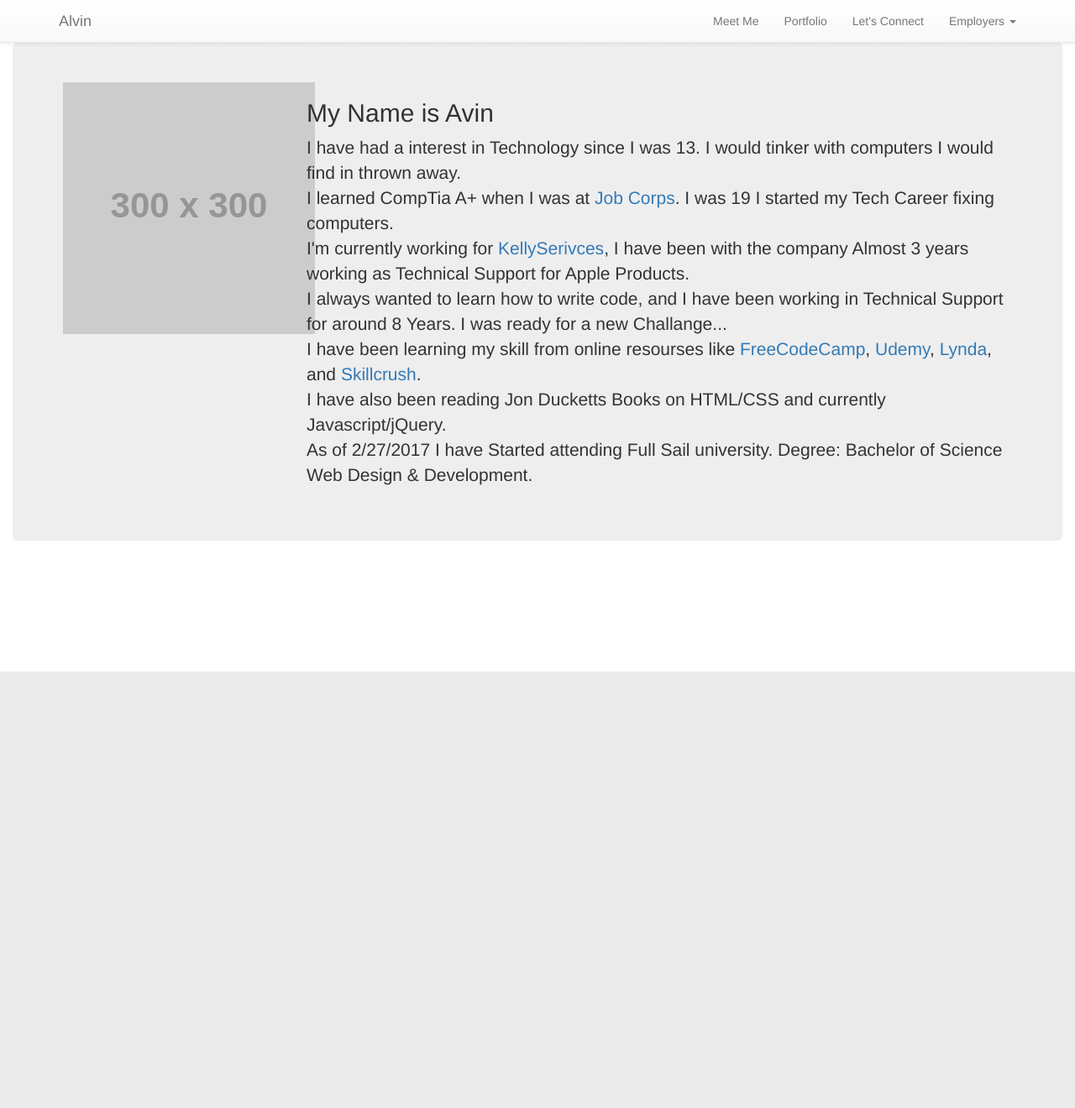
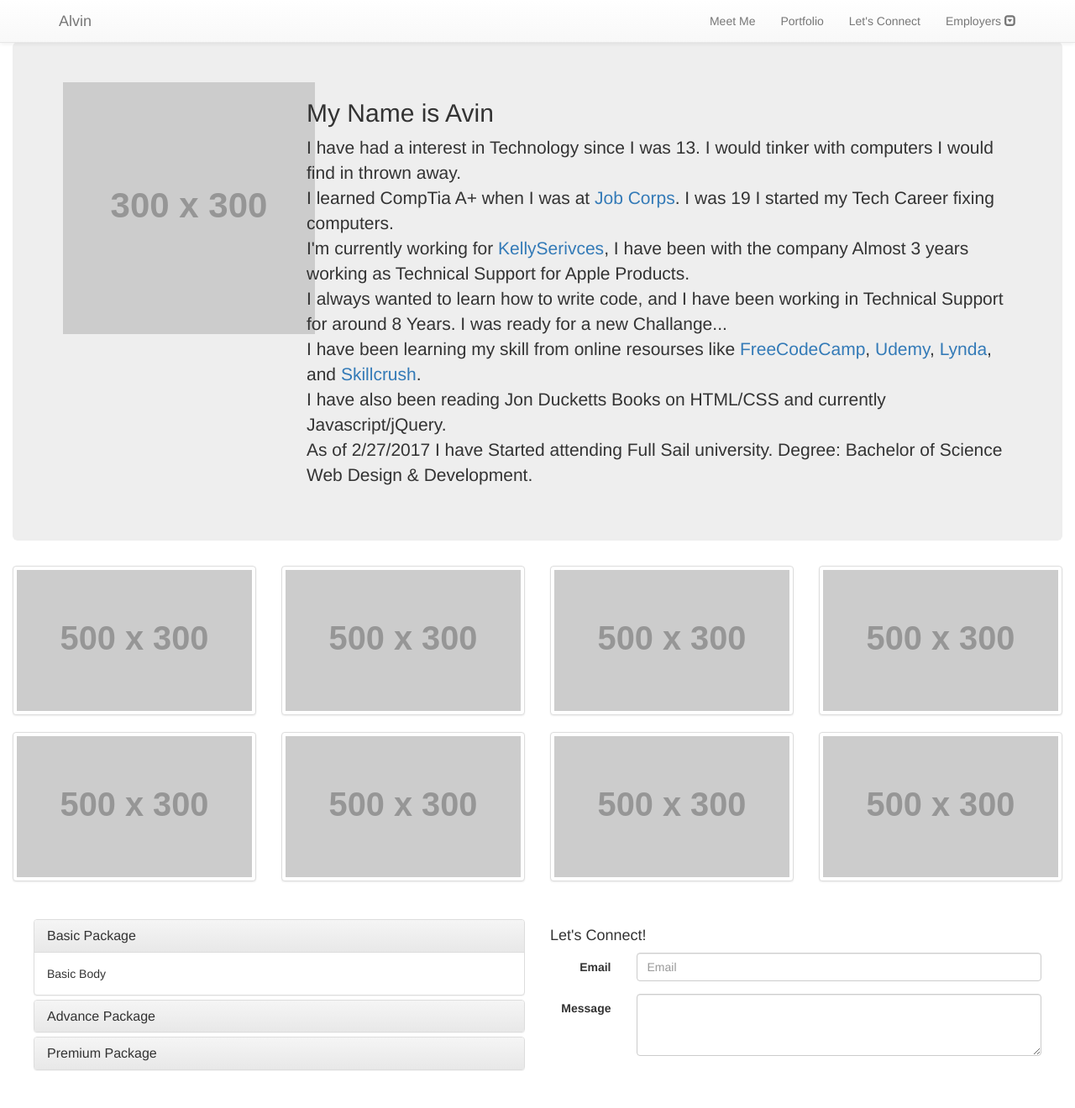
Before and after one commit to Verlock/Portfolio-2-20-2017, a PHP site: page / in a window 1280 px wide. Shown: the whole page at 84% size. Before the commit the page ends 800 px from the top, so only its background shows below. Run offline with PHP 8.4, Linux system fonts and the light colour scheme; grey boxes labelled with a size stand in for pictures from a placeholder-image service; some libraries are stand-ins or nearby versions.

Commit message:
Finished Main Page 2/20/2017 9:50PM EST

```diff
--- a/css/master.css
+++ b/css/master.css
@@ -1,3 +1,6 @@
 body{
   padding-top: 50px;
 }
+#contact{
+  padding: 2%;
+}
--- a/index.html
+++ b/index.html
@@ -25,7 +25,7 @@
 
               <li role="presentation" class="dropdown">
                 <a class="dropdown-toggle" data-toggle="dropdown" href="#" role="button" aria-haspopup="true" aria-expanded="false">
-                  Employers <span class="caret"></span>
+                  Employers <span class="glyphicon glyphicon-collapse-down"></span>
                 </a>
                 <ul class="dropdown-menu">
                   <li role="presentation"><a href="#">Certifications</a></li>
@@ -62,10 +62,123 @@
         </div>
       </section>
       <section id="portfolio">
+        <div class="portfolio">
+          <div class="row">
+            <div class="col-lg-3 col-md-3 col-sm-12 col-xs-12">
+              <a href="#" class="thumbnail">
+                <img src="http://placehold.it/500x300">
+              </a>
+            </div>
+            <div class="col-lg-3 col-md-3 col-sm-12 col-xs-12">
+              <a href="#" class="thumbnail">
+                <img src="http://placehold.it/500x300">
+              </a>
+            </div>
+            <div class="col-lg-3 col-md-3 col-sm-12 col-xs-12">
+              <a href="#" class="thumbnail">
+                <img src="http://placehold.it/500x300">
+              </a>
+            </div>
+            <div class="col-lg-3 col-md-3 col-sm-12 col-xs-12">
+              <a href="#" class="thumbnail">
+                <img src="http://placehold.it/500x300">
+              </a>
+            </div>
+          </div>
+          <div class="row">
+            <div class="col-lg-3 col-md-3 col-sm-12 col-xs-12">
+              <a href="#" class="thumbnail">
+                <img src="http://placehold.it/500x300">
+              </a>
+            </div>
+            <div class="col-lg-3 col-md-3 col-sm-12 col-xs-12">
+              <a href="#" class="thumbnail">
+                <img src="http://placehold.it/500x300">
+              </a>
+            </div>
+            <div class="col-lg-3 col-md-3 col-sm-12 col-xs-12">
+              <a href="#" class="thumbnail">
+                <img src="http://placehold.it/500x300">
+              </a>
+            </div>
+            <div class="col-lg-3 col-md-3 col-sm-12 col-xs-12">
+              <a href="#" class="thumbnail">
+                <img src="http://placehold.it/500x300">
+              </a>
+            </div>
+          </div>
 
+
+        </div>
       </section>
       <section id="contact">
-
+        <div class="row">
+          <div class="col-lg-6 col-md-6 col-sm-12 col-xs-12">
+            <div class="panel-group" id="accordion" role="tablist" aria-multiselectable="true">
+              <div class="panel panel-default">
+                <div class="panel-heading" role="tab" id="headingOne">
+                  <h4 class="panel-title">
+                    <a role="button" data-toggle="collapse" data-parent="#accordion" href="#collapseOne" aria-expanded="true" aria-controls="collapseOne">
+                      Basic Package
+                    </a>
+                  </h4>
+                </div>
+                <div id="collapseOne" class="panel-collapse collapse in" role="tabpanel" aria-labelledby="headingOne">
+                  <div class="panel-body">
+                    Basic Body
+                  </div>
+                </div>
+              </div>
+              <div class="panel panel-default">
+                <div class="panel-heading" role="tab" id="headingTwo">
+                  <h4 class="panel-title">
+                    <a class="collapsed" role="button" data-toggle="collapse" data-parent="#accordion" href="#collapseTwo" aria-expanded="false" aria-controls="collapseTwo">
+                      Advance Package
+                    </a>
+                  </h4>
+                </div>
+                <div id="collapseTwo" class="panel-collapse collapse" role="tabpanel" aria-labelledby="headingTwo">
+                  <div class="panel-body">
+                    Advance Body
+                  </div>
+                </div>
+              </div>
+              <div class="panel panel-default">
+                <div class="panel-heading" role="tab" id="headingThree">
+                  <h4 class="panel-title">
+                    <a class="collapsed" role="button" data-toggle="collapse" data-parent="#accordion" href="#collapseThree" aria-expanded="false" aria-controls="collapseThree">
+                      Premium Package
+                    </a>
+                  </h4>
+                </div>
+                <div id="collapseThree" class="panel-collapse collapse" role="tabpanel" aria-labelledby="headingThree">
+                  <div class="panel-body">
+                    Premium Body
+                  </div>
+                </div>
+              </div>
+            </div>
+          </div>
+          <div class="col-lg-6 col-md-6 col-sm-12 col-xs-12">
+            <h4>Let's Connect!</h4>
+            <form class="form-horizontal">
+              <div class="form-group">
+                <label for="inputEmail3" class="col-sm-2 control-label">Email</label>
+                <div class="col-sm-10">
+                  <input type="email" class="form-control" id="inputEmail3" placeholder="Email">
+                </div>
+              </div>
+              <div class="form-horizontal">
+                <div class="form-group">
+                  <label for="textArea" class="col-sm-2 control-label">Message</label>
+                  <div class="col-sm-10">
+                    <textarea class="form-control" rows="3"></textarea>
+                  </div>
+                </div>
+              </div>
+            </form>
+          </div>
+        </div>
       </section>
     </div>
 
```
